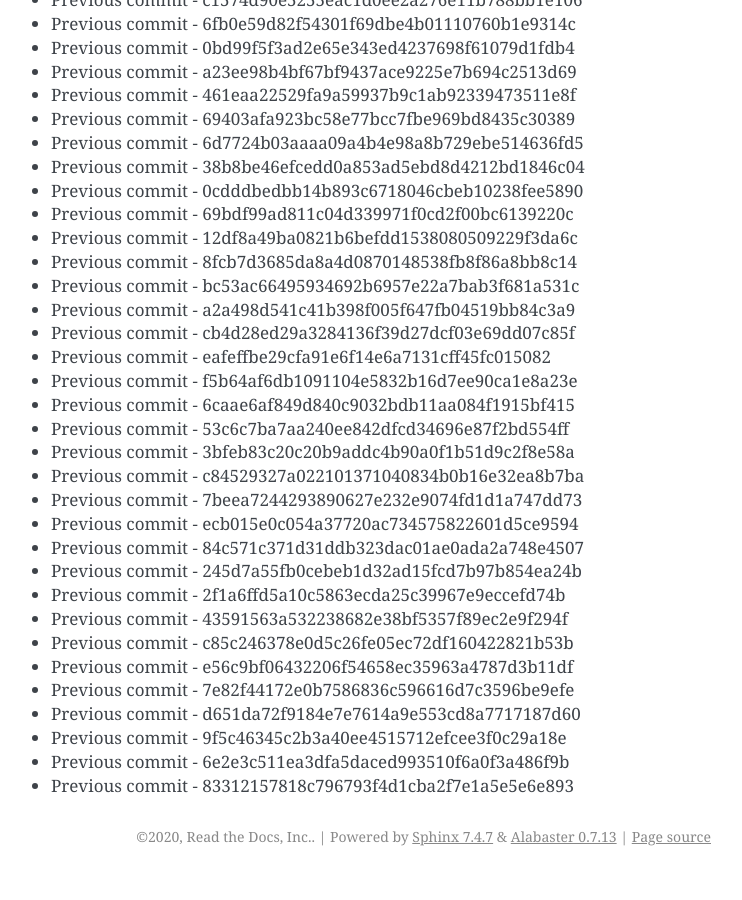
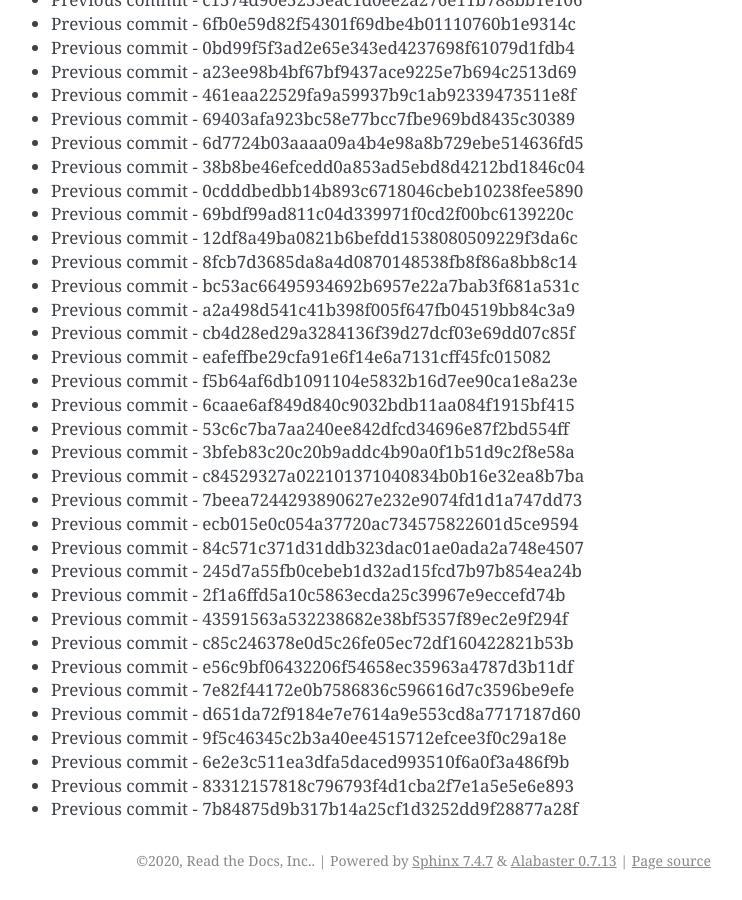
Before and after one commit to readthedocs/rtd-git-stresstest, a Sphinx documentation site: the page built from docs/updates.rst, in a window 1280 px wide and 900 px high, scrolled down 74021 px. Shown: the whole window, without its empty margins (399-1141 px from the left). Built offline with Sphinx 7.4.7, drawn with Linux system fonts in a browser that asks for light colours; before the commit the page ends 74897 px from its top, so only the background shows below that.

Commit message:
Generating commit from previous: 7b84875d9b317b14a25cf1d3252dd9f28877a28f

```diff
--- a/docs/updates.rst
+++ b/docs/updates.rst
@@ -3142,3 +3142,4 @@ It can be tested for any performance characteristics.
 * Previous commit - 9f5c46345c2b3a40ee4515712efcee3f0c29a18e
 * Previous commit - 6e2e3c511ea3dfa5daced993510f6a0f3a486f9b
 * Previous commit - 83312157818c796793f4d1cba2f7e1a5e5e6e893
+* Previous commit - 7b84875d9b317b14a25cf1d3252dd9f28877a28f
```
